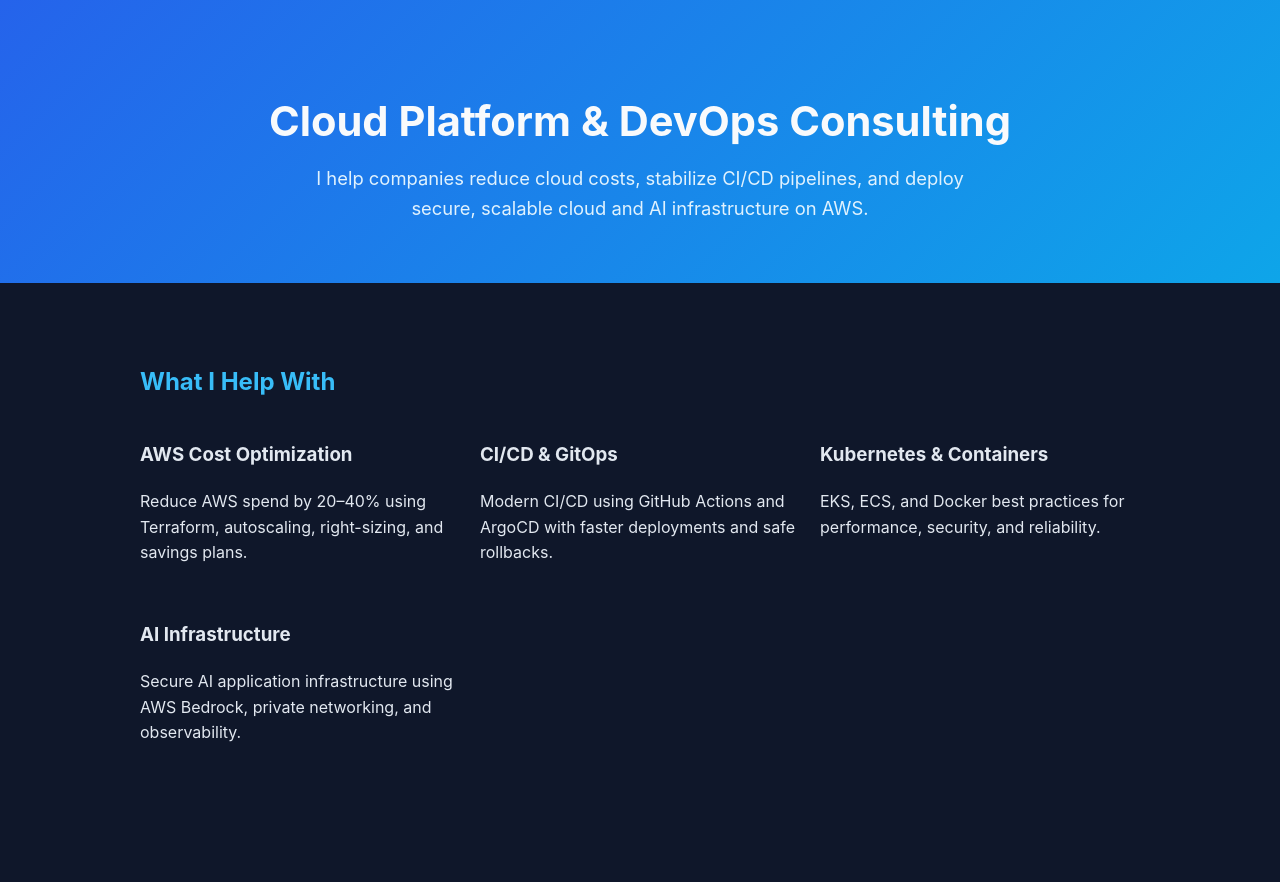
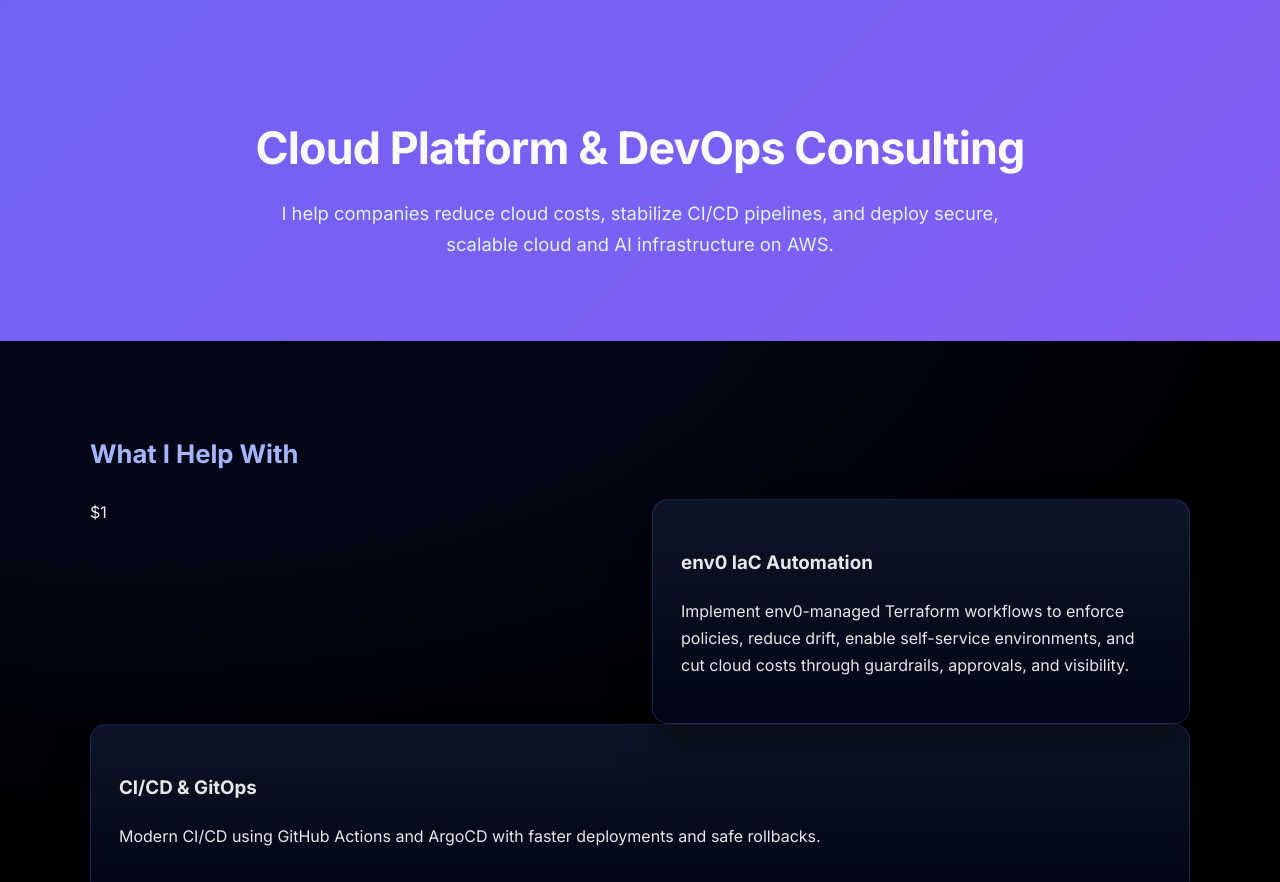
Before and after one commit to ADJIBOULOU/consulting-firm, a plain HTML site: page index.html in a window 1280 px wide. Shown: the top 882 px of the page. Drawn offline with Linux system fonts and the light colour scheme.

Commit message:
Update index.html

```diff
--- a/index.html
+++ b/index.html
@@ -5,18 +5,108 @@
   <meta name="viewport" content="width=device-width, initial-scale=1.0" />
   <title>Cloud Platform & DevOps Consulting</title>
   <style>
-    body { font-family: 'Inter', Arial, sans-serif; margin: 0; background: #0f172a; color: #e2e8f0; line-height: 1.6; }
-    header { padding: 60px 20px; text-align: center; background: linear-gradient(135deg, #2563eb, #0ea5e9); }
-    header h1 { font-size: 2.6rem; margin-bottom: 10px; color: #f8fafc; }
-    header p { font-size: 1.15rem; max-width: 700px; margin: auto; color: #e0f2fe; }
-    section { padding: 60px 20px; max-width: 1000px; margin: auto; }
-    h2 { color: #38bdf8; margin-bottom: 20px; }
-    .card-grid { display: grid; grid-template-columns: repeat(auto-fit, minmax(250px, 1fr)); gap: 20px; }
-    .card { background
-    ul { padding-left: 20px; }
-    .cta { background: #020617; text-align: center; padding: 50px 20px; }
-    .cta a { display: inline-block; margin-top: 20px; padding: 14px 28px; background: #2563eb; color: #fff; border-radius: 30px; text-decoration: none; font-weight: bold; }
-    footer { text-align: center; padding: 20px; background: #020617; font-size: 0.9rem; color: #9ca3af; }
+    @import url('https://fonts.googleapis.com/css2?family=Inter:wght@300;400;600;700&display=swap');
+
+    body {
+      font-family: 'Inter', sans-serif;
+      margin: 0;
+      background: radial-gradient(1200px 600px at 10% 10%, #020617, #020617 40%, #000000 100%);
+      color: #e5e7eb;
+      line-height: 1.7;
+    }
+
+    header {
+      padding: 80px 20px;
+      text-align: center;
+      background: linear-gradient(135deg, #0ea5e9, #6366f1, #8b5cf6);
+      background-size: 400% 400%;
+      animation: gradientShift 12s ease infinite;
+    }
+
+    @keyframes gradientShift {
+      0% { background-position: 0% 50%; }
+      50% { background-position: 100% 50%; }
+      100% { background-position: 0% 50%; }
+    }
+
+    header h1 {
+      font-size: 2.8rem;
+      margin-bottom: 12px;
+      color: #f8fafc;
+      letter-spacing: -0.02em;
+    }
+
+    header p {
+      font-size: 1.15rem;
+      max-width: 720px;
+      margin: auto;
+      color: #e0f2fe;
+    }
+
+    section {
+      padding: 70px 20px;
+      max-width: 1100px;
+      margin: auto;
+    }
+
+    h2 {
+      color: #a5b4fc;
+      margin-bottom: 24px;
+      font-size: 1.6rem;
+    }
+
+    .card-grid {
+      display: grid;
+      grid-template-columns: repeat(auto-fit, minmax(260px, 1fr));
+      gap: 24px;
+    }
+
+    .card {
+      background: linear-gradient(180deg, rgba(15,23,42,0.9), rgba(2,6,23,0.9));
+      padding: 28px;
+      border-radius: 16px;
+      border: 1px solid rgba(99,102,241,0.25);
+      box-shadow: 0 20px 40px rgba(0,0,0,.45);
+      transition: transform 0.3s ease, box-shadow 0.3s ease;
+    }
+
+    .card:hover {
+      transform: translateY(-6px);
+      box-shadow: 0 30px 60px rgba(99,102,241,.35);
+    }
+
+    .cta {
+      background: linear-gradient(180deg, #020617, #000000);
+      text-align: center;
+      padding: 80px 20px;
+    }
+
+    .cta a {
+      display: inline-block;
+      margin-top: 28px;
+      padding: 16px 34px;
+      background: linear-gradient(135deg, #6366f1, #8b5cf6);
+      color: #ffffff;
+      border-radius: 40px;
+      text-decoration: none;
+      font-weight: 600;
+      letter-spacing: 0.03em;
+      box-shadow: 0 10px 30px rgba(139,92,246,.6);
+      transition: transform 0.2s ease, box-shadow 0.2s ease;
+    }
+
+    .cta a:hover {
+      transform: scale(1.05);
+      box-shadow: 0 15px 45px rgba(139,92,246,.85);
+    }
+
+    footer {
+      text-align: center;
+      padding: 24px;
+      background: #000000;
+      font-size: 0.9rem;
+      color: #94a3b8;
+    }
   </style>
 </head>
 <body>
@@ -28,11 +118,12 @@
 
 <section>
   <h2>What I Help With</h2>
-  <div class="card-grid">
+  <div class="card-grid">$1
     <div class="card">
-      <h3>AWS Cost Optimization</h3>
-      <p>Reduce AWS spend by 20–40% using Terraform, autoscaling, right-sizing, and savings plans.</p>
+      <h3>env0 IaC Automation</h3>
+      <p>Implement env0-managed Terraform workflows to enforce policies, reduce drift, enable self-service environments, and cut cloud costs through guardrails, approvals, and visibility.</p>
     </div>
+  </div>
     <div class="card">
       <h3>CI/CD & GitOps</h3>
       <p>Modern CI/CD using GitHub Actions and ArgoCD with faster deployments and safe rollbacks.</p>
@@ -69,8 +160,9 @@
 
 <section class="cta">
   <h2>Get Started</h2>
-  <p>Book a free 30-minute cloud & platform review.</p>
-  <a href="mailto:djamiouadjiboulou11@gmail.com">Contact Me</a>
+  <p>Book a free 30-minute cloud & platform review. We’ll identify quick wins to reduce cost and improve reliability.</p>
+  <a href="mailto:djamiouadjiboulou11@gmail.com">Email Me</a>
+  <p style="margin-top:16px; color:#c7d2fe;">Call or text: <strong>510-282-4726</strong></p>
 </section>
 
 <footer>
```
